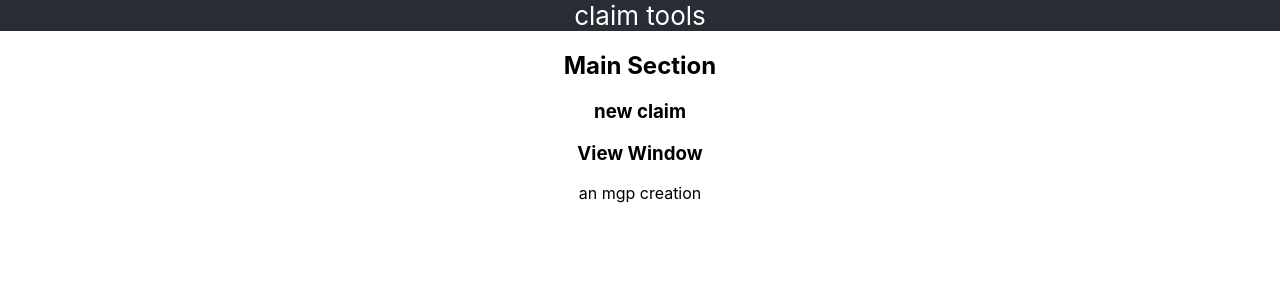
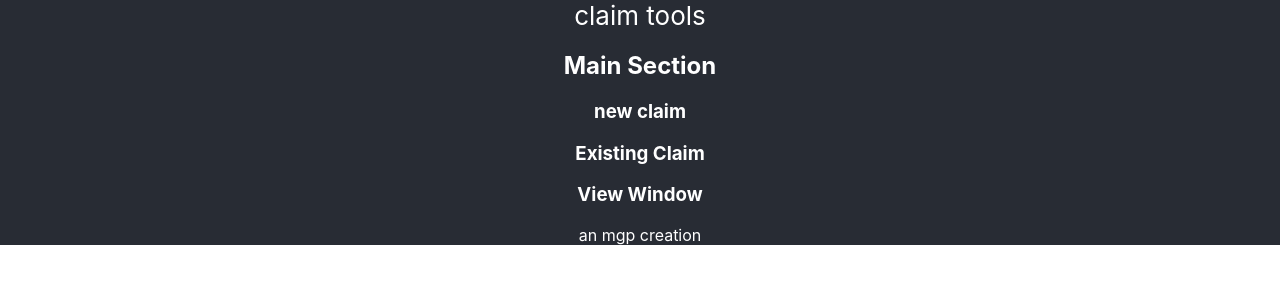
Before and after one commit to glennneiger/claim-tools, a React (Create React App) app in the folder claim-tools/: page / in a window 1280 px wide. Shown: the top 300 px of the page. Built offline with nearby package versions, Linux system fonts and the light colour scheme.

Commit message:
created ExistingClaim comp

```diff
--- a/claim-tools/src/App.css
+++ b/claim-tools/src/App.css
@@ -1,15 +1,15 @@
 .App {
   text-align: center;
+  background-color: #282c34;
+  color: white;
 }
 
 .App-header {
-  background-color: #282c34;
   display: flex;
   flex-direction: column;
   align-items: center;
   justify-content: center;
   font-size: calc(10px + 2vmin);
-  color: white;
 }
 
 .App-link {
--- /dev/null
+++ b/claim-tools/src/comp/ExistingClaim.js
@@ -0,0 +1,13 @@
+import React, { Component } from 'react';
+
+class ExistingClaim extends Component {
+    render() {
+        return (
+            <section className='existing-claim'>
+                <h1>Existing Claim</h1>
+            </section>
+        );
+    }
+}
+
+export default ExistingClaim;
--- a/claim-tools/src/comp/MainView.js
+++ b/claim-tools/src/comp/MainView.js
@@ -1,5 +1,6 @@
 import React, { Component } from 'react';
 import NewClaim from './NewClaim';
+import ExistingClaim from './ExistingClaim';
 import ViewWindow from './ViewWindow';
 
 class MainView extends Component {
@@ -11,8 +12,9 @@ class MainView extends Component {
         return (
             <section className='main-view'>
                 <h1>Main Section</h1>
-                <NewClaim />
-                <ViewWindow />
+                    <NewClaim />
+                    <ExistingClaim />
+                    <ViewWindow />
             </section>
         );
     }
```
